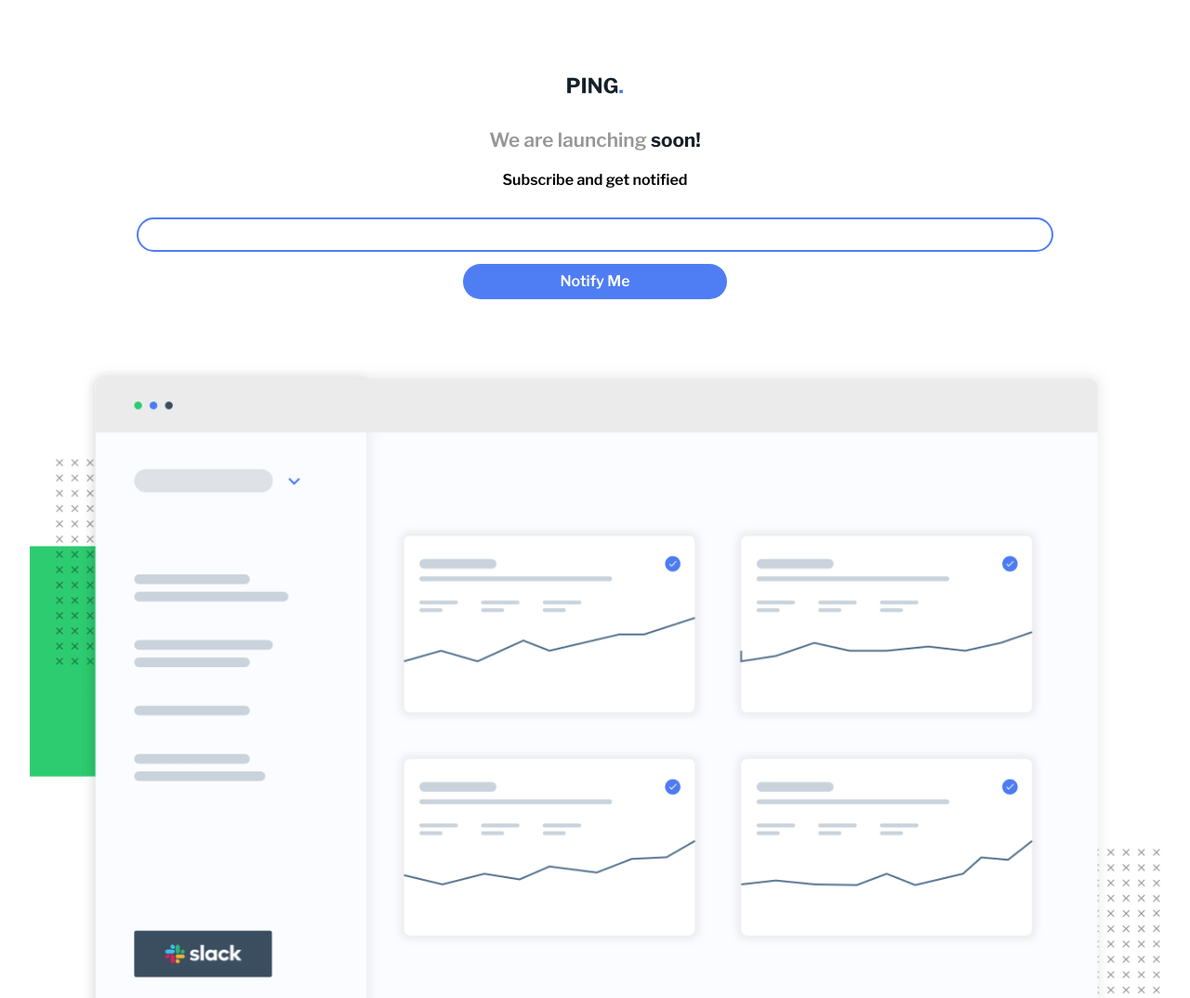
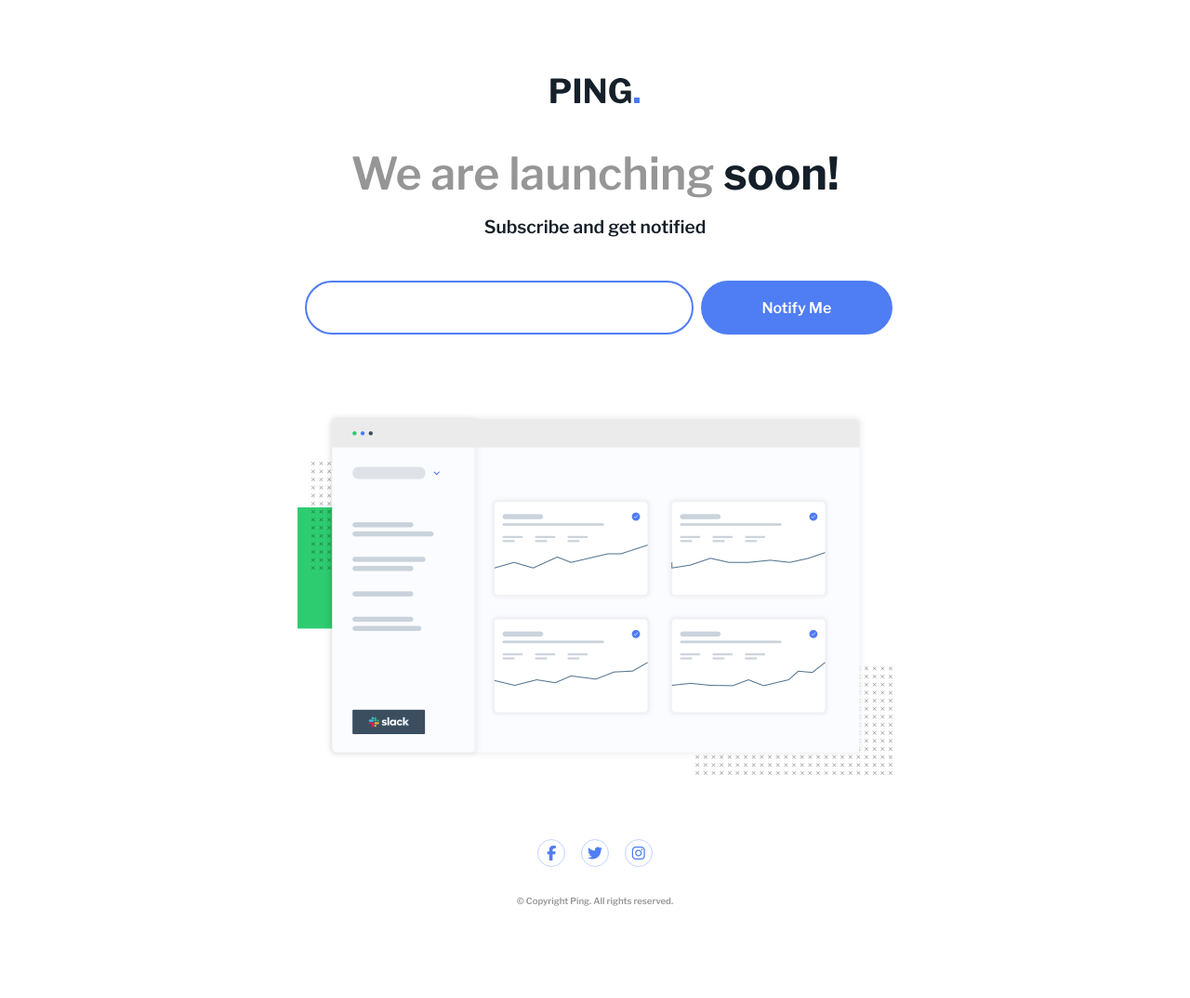
Before and after one commit to Carmenyo/Ping-single-column-coming-soon-page, a plain HTML site: page index.html in a window 1280 px wide. Shown: the top 1074 px of the page at 93% size. After the commit the page ends 975 px from the top, so only its background shows below. Drawn offline with nearby package versions, Linux system fonts and the light colour scheme.

Commit message:
desktop layout

```diff
--- a/styles/_media-queries.scss
+++ b/styles/_media-queries.scss
@@ -0,0 +1,49 @@
+@media (min-width: 769px) {
+  .main {
+    &__logo {
+      width: 6rem;
+    }
+    &__intro {
+      &--title {
+        margin-top: 3rem;
+        font-size: 3rem;
+        font-weight: 100;
+      }
+      &--paragraph {
+        font-size: 1.2rem;
+        color: $Very-Dark-Blue;
+        margin-bottom: 3rem;
+      }
+    }
+    &__form {
+      display: flex;
+      flex-direction: row;
+      align-items: normal;
+      margin: auto;
+      width: 40rem;
+      gap: 0.5rem;
+      margin-bottom: 4rem;
+
+      &--input {
+        width: 80%;
+        height: 3.6rem;
+      }
+
+      &--button {
+        width: 14rem;
+        height: 3.6rem;
+        padding: 0.5rem 4rem;
+      }
+    }
+    &__image {
+      max-width: 44rem;
+      margin: auto;
+    }
+  }
+  .footer{
+    width: 25rem;
+    margin: -1.5rem auto;
+    display: flex;
+    flex-direction: column;
+  }
+}
```
Also changed, not shown: styles/main.css, 1 other file.
